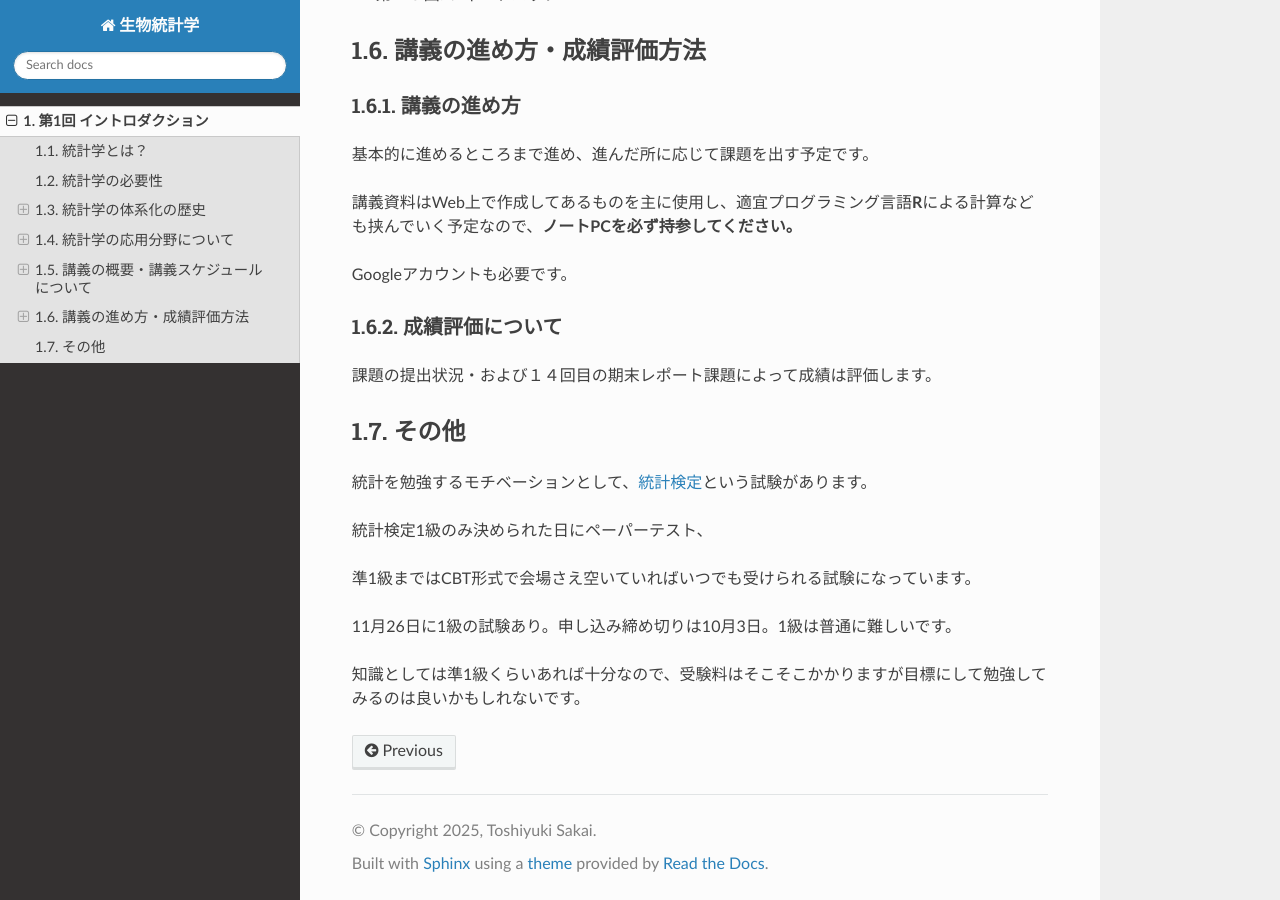
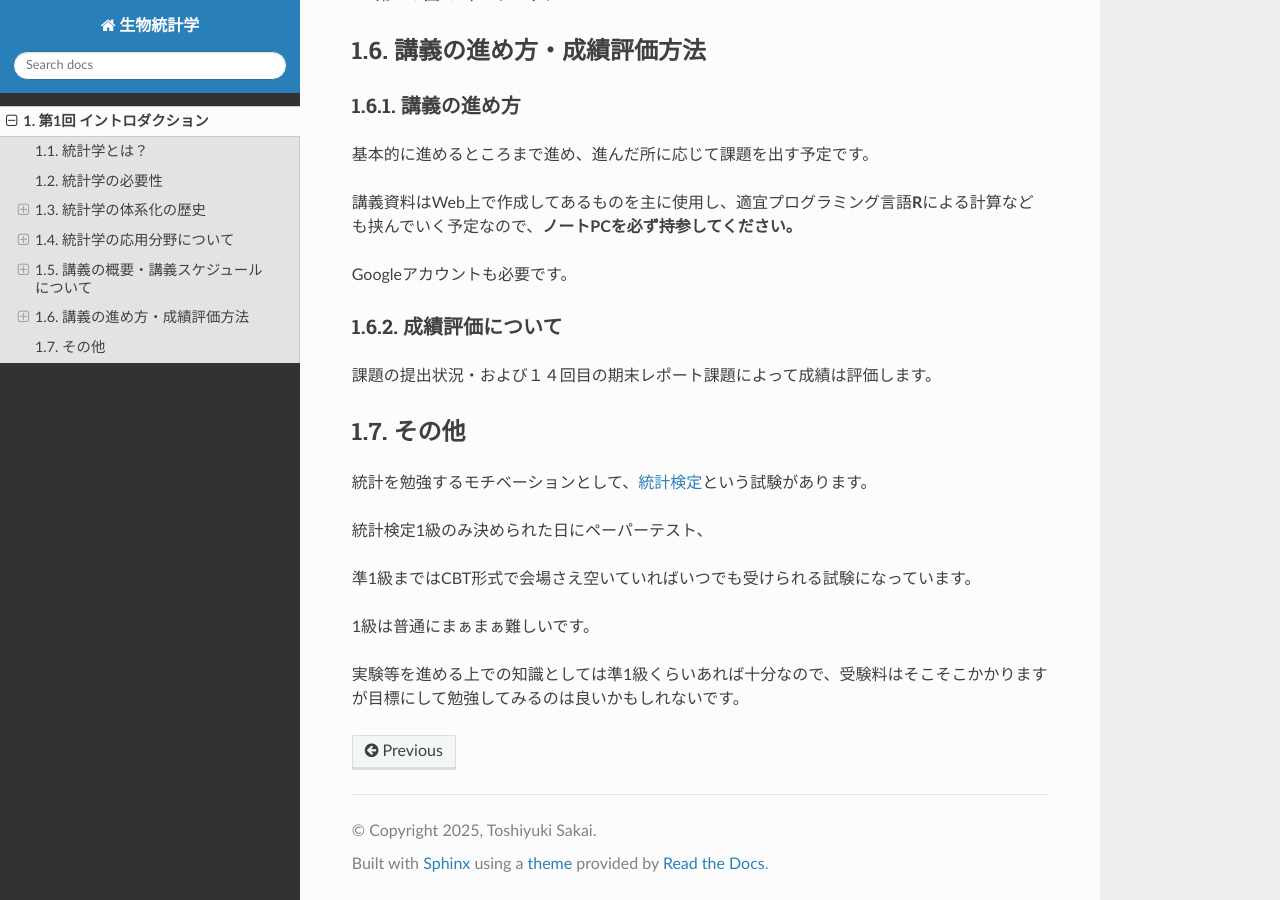
Before and after one commit to slt666666/biostatistics_text, a Sphinx documentation site: the page built from source/chapter1.rst, in a window 1280 px wide and 900 px high, scrolled down 6100 px. Built offline with Sphinx 7.4.7 and the Read the Docs theme 3.1.0, drawn with Linux system fonts in a browser that asks for light colours; pages that are not in the unit, such as notebooks, are missing from menus.

Commit message:
Update chapter1.rst

```diff
--- a/source/chapter1.rst
+++ b/source/chapter1.rst
@@ -187,6 +187,6 @@ Googleアカウントも必要です。
 
 準1級まではCBT形式で会場さえ空いていればいつでも受けられる試験になっています。
 
-11月26日に1級の試験あり。申し込み締め切りは10月3日。1級は普通に難しいです。
+1級は普通にまぁまぁ難しいです。
 
-知識としては準1級くらいあれば十分なので、受験料はそこそこかかりますが目標にして勉強してみるのは良いかもしれないです。
+実験等を進める上での知識としては準1級くらいあれば十分なので、受験料はそこそこかかりますが目標にして勉強してみるのは良いかもしれないです。
```
